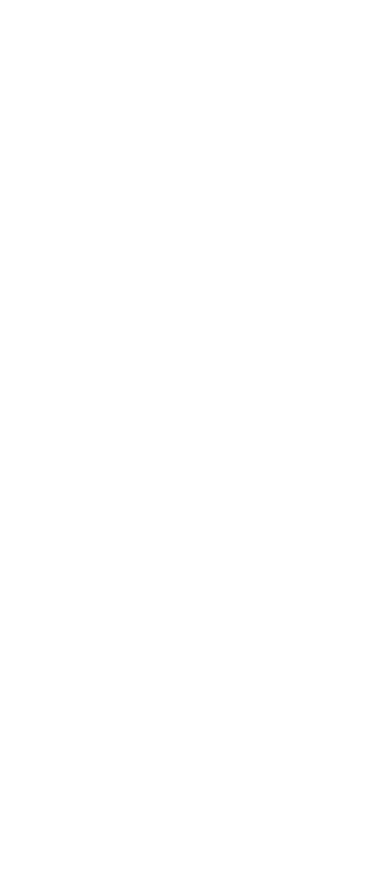
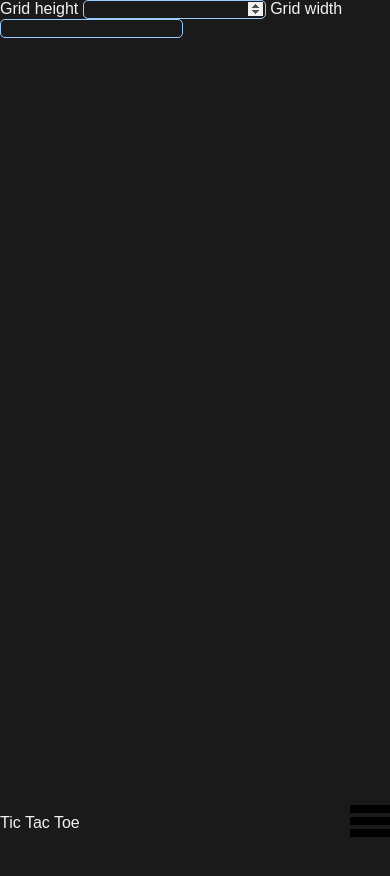
Before and after one commit to Aeryle/tictactoe, a plain HTML site: page index.html in a window 390 px wide. Shown: the top 876 px of the page. Before the commit the page ends 844 px from the top, so only its background shows below. Drawn offline with Linux system fonts and the light colour scheme.

Commit message:
📦 NEW: Add mobile header

```diff
--- a/index.html
+++ b/index.html
@@ -2,9 +2,54 @@
 <html lang="en">
 <head>
     <meta charset="UTF-8">
-    <title>Title</title>
+    <meta content="width=device-width, user-scalable=no, initial-scale=1.0, maximum-scale=1.0, minimum-scale=1.0"
+          name="viewport">
+    <meta content="ie=edge" http-equiv="X-UA-Compatible">
+    <title>Tic Tac Toe</title>
+
+    <link href="styles/reset.css" rel="stylesheet">
+    <link href="styles/style.css" rel="stylesheet">
+
+    <!-- Temporary -->
+    <style>
+        body {
+            height: 200vh;
+        }
+    </style>
 </head>
 <body>
+    <header class="header">
+        <nav class="header__nav hide">
+            <ul class="header__list">
+                <li class="header__links"><a class="header__links--active" href="#">Play</a></li>
+                <li class="header__links"><a href="#">User settings</a></li>
+            </ul>
+        </nav>
+        <div style="display: flex;">
+            <span class="big">Tic Tac Toe</span>
+            <button id="hamburger" onclick="hamburgerClick()">
+                <svg height="40" viewBox="0 0 100 80" width="40">
+                    <rect height="20" width="100"></rect>
+                    <rect height="20" width="100" y="30"></rect>
+                    <rect height="20" width="100" y="60"></rect>
+                </svg>
+            </button>
+        </div>
 
+
+    </header>
+
+    <main>
+        <section>
+            <form>
+                <label>Grid height <input class="input" type="number"></label>
+                <label>Grid width <input class="input" type="number"></label>
+            </form>
+        </section>
+
+        <section></section>
+    </main>
+
+    <script src="index.js"></script>
 </body>
 </html>
--- /dev/null
+++ b/index.js
@@ -0,0 +1,6 @@
+const hamburgerClick = () => {
+	document
+		.querySelector('.header__nav')
+		.classList
+		.toggle('hide');
+};
--- /dev/null
+++ b/styles/reset.css
@@ -0,0 +1,53 @@
+/* http://meyerweb.com/eric/tools/css/reset/
+   v2.0 | 20110126
+   License: none (public domain)
+*/
+
+html, body, div, span, applet, object, iframe,
+h1, h2, h3, h4, h5, h6, p, blockquote, pre,
+a, abbr, acronym, address, big, cite, code,
+del, dfn, em, img, ins, kbd, q, s, samp,
+small, strike, strong, sub, sup, tt, var,
+b, u, i, center,
+dl, dt, dd, ol, ul, li,
+fieldset, form, label, legend,
+table, caption, tbody, tfoot, thead, tr, th, td,
+article, aside, canvas, details, embed,
+figure, figcaption, footer, header, hgroup,
+menu, nav, output, ruby, section, summary,
+time, mark, audio, video {
+    font: inherit;
+    font-size: 100%;
+    margin: 0;
+    padding: 0;
+    vertical-align: baseline;
+    border: 0;
+}
+
+/* HTML5 display-role reset for older browsers */
+article, aside, details, figcaption, figure,
+footer, header, hgroup, menu, nav, section {
+    display: block;
+}
+
+body {
+    line-height: 1;
+}
+
+ol, ul {
+    list-style: none;
+}
+
+blockquote, q {
+    quotes: none;
+}
+
+blockquote:before, blockquote:after,
+q:before, q:after {
+    content: none;
+}
+
+table {
+    border-spacing: 0;
+    border-collapse: collapse;
+}
--- /dev/null
+++ b/styles/style.css
@@ -0,0 +1,77 @@
+/* || Variables */
+:root {
+    /* Colors */
+    --background-first-color: #1A1A1A;
+    --border-number-color: hsl(210, 100%, 80%);
+    --border-number-radius: 5px;
+
+    /* Fonts */
+    --sans-serif: sans-serif;
+
+    /* Widths and heights */
+    --header-mobile-height: 50px;
+}
+
+/* || Utilities */
+.big {
+    font-size: 1em;
+    align-self: center;
+    flex-basis: 100%;
+}
+
+.hide {
+    display: none;
+}
+
+/* || Cleaning */
+body,
+a,
+input {
+    font-family: var(--sans-serif);
+    color: #F2F2F2;
+    border: none;
+    background-color: var(--background-first-color);
+}
+
+a {
+    font-family: var(--sans-serif);
+    text-decoration: none;
+}
+
+input[type='number'] {
+    border: 1px solid var(--border-number-color);
+    border-radius: var(--border-number-radius);
+}
+
+/* || General styles */
+.header {
+    position: fixed;
+    bottom: 0;
+    width: 100%;
+}
+
+.header__list {
+    display: flex;
+    align-items: flex-end;
+    flex-direction: column;
+}
+
+.header__links {
+    margin-top: 3vh;
+    margin-right: 1vw;
+}
+
+.header__links--active {
+    color: red;
+}
+
+#hamburger {
+    align-self: center;
+    width: 100%;
+    padding: 0;
+    text-align: end;
+    border: none;
+    background: var(--background-first-color);
+}
+
+/* Typography */
```
